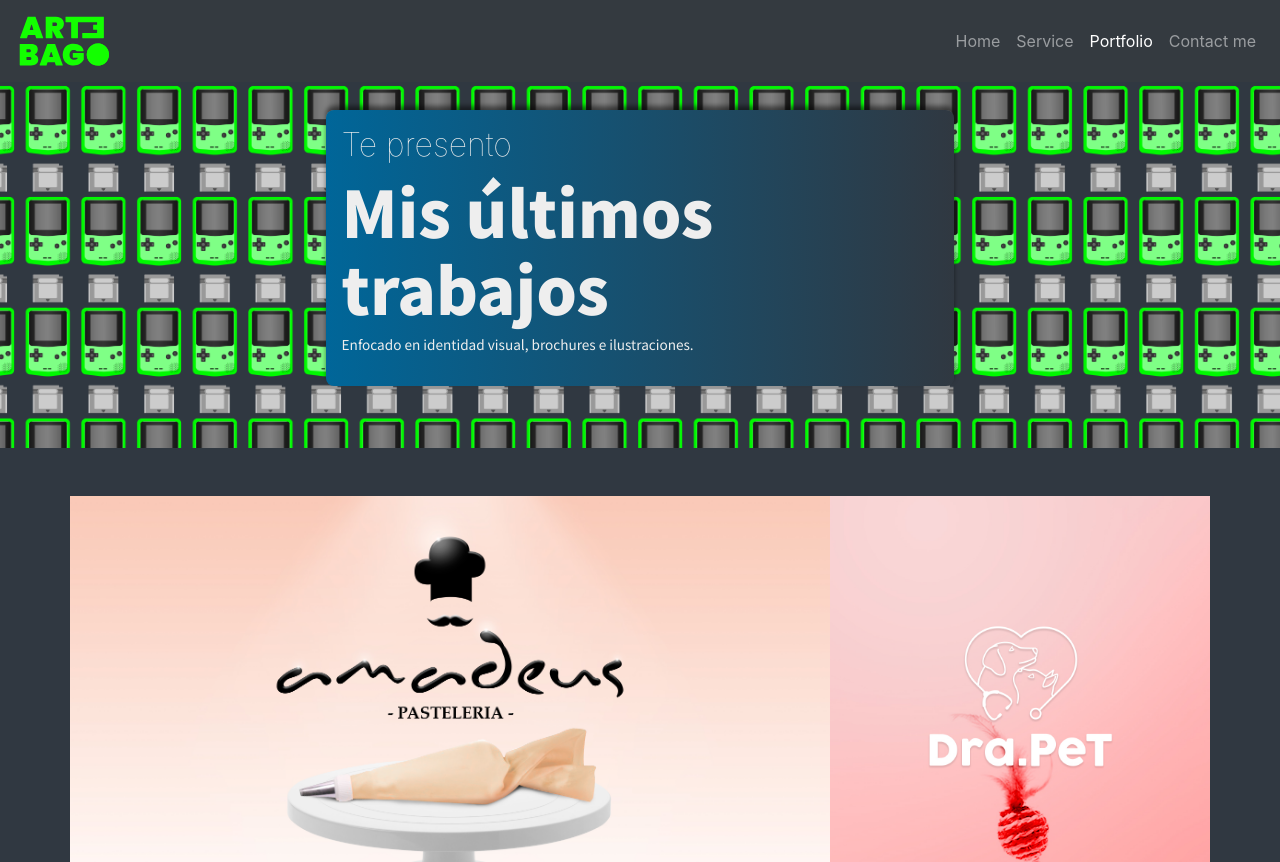
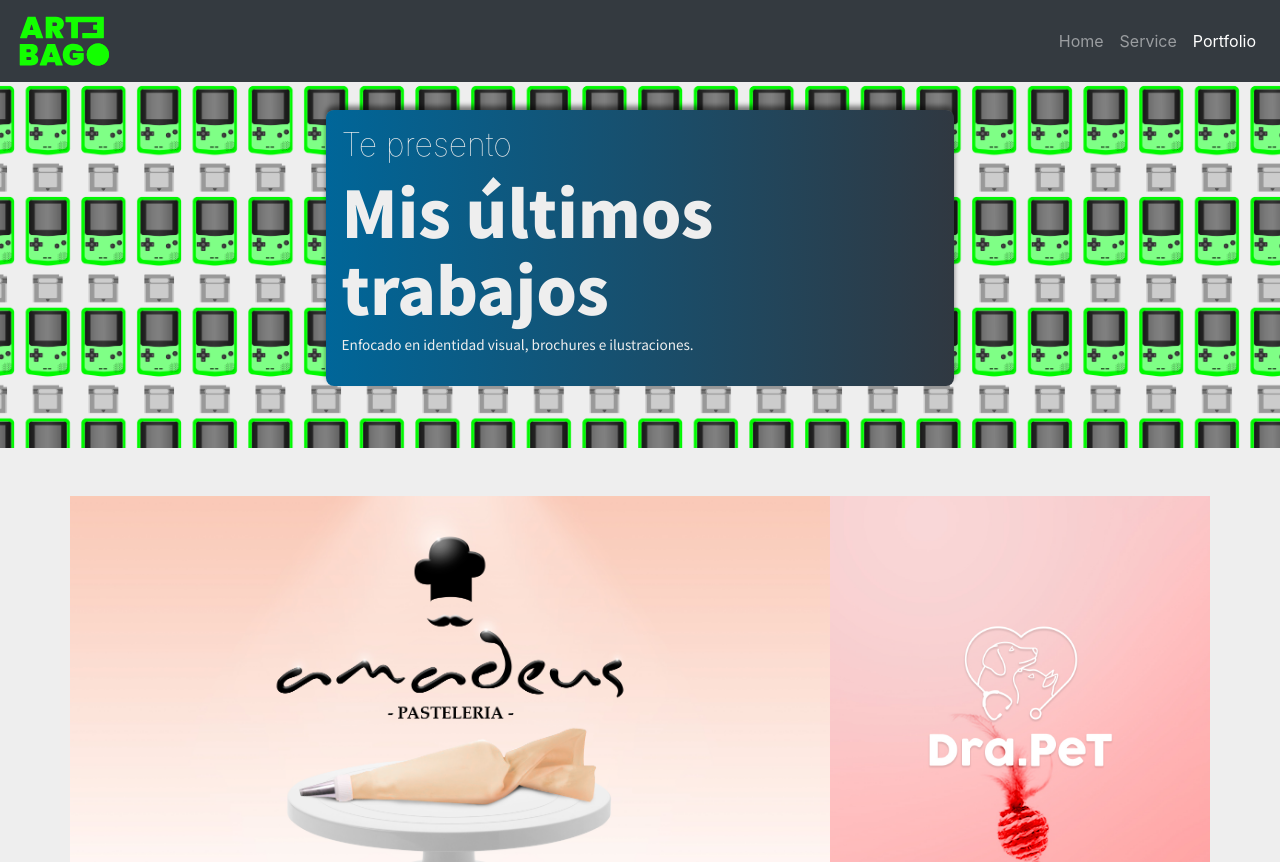
Before and after one commit to lastoneginger/artebagoo, a plain HTML site: page views/portfolio.html in a window 1280 px wide. Shown: the top 862 px of the page. Drawn offline with nearby package versions, Linux system fonts and the light colour scheme.

Commit message:
PATH 1.0.6

```diff
--- a/scss/style.scss
+++ b/scss/style.scss
@@ -15,7 +15,7 @@
 }
 body {
   position: relative;
-  background-color: $color-gunmental;
+  background-color: $color-cultured;
   font-size: $font-size;
 }
 body, html {
--- a/views/portfolio.html
+++ b/views/portfolio.html
@@ -38,7 +38,7 @@
                       <a class="nav-link" href="portfolio.html">Portfolio</a>
                     </li>
                     <li class="nav-item">
-                      <a class="nav-link" href="./contactme.html">Contact me</a>
+                      <!--<a class="nav-link" href="./contactme.html">Contact me</a>-->
                     </li>
                   </ul>
             </div>
@@ -125,9 +125,9 @@
                     <li class="nav-item">
                         <a class="footer-links" href="#">Portfolio</a>
                     </li>
-                    <li class="nav-item">
+                    <!--<li class="nav-item">
                         <a class="footer-links" href="../views/contactme.html">Contacto</a>
-                    </li>
+                    </li>-->
                 </ul>
             </div>
             <!-- Contacto Footer
```
Also changed, not shown: index.html (+4 -4 lines), views/service.html (+1 -1 lines), css/style.css, 1 other file.
